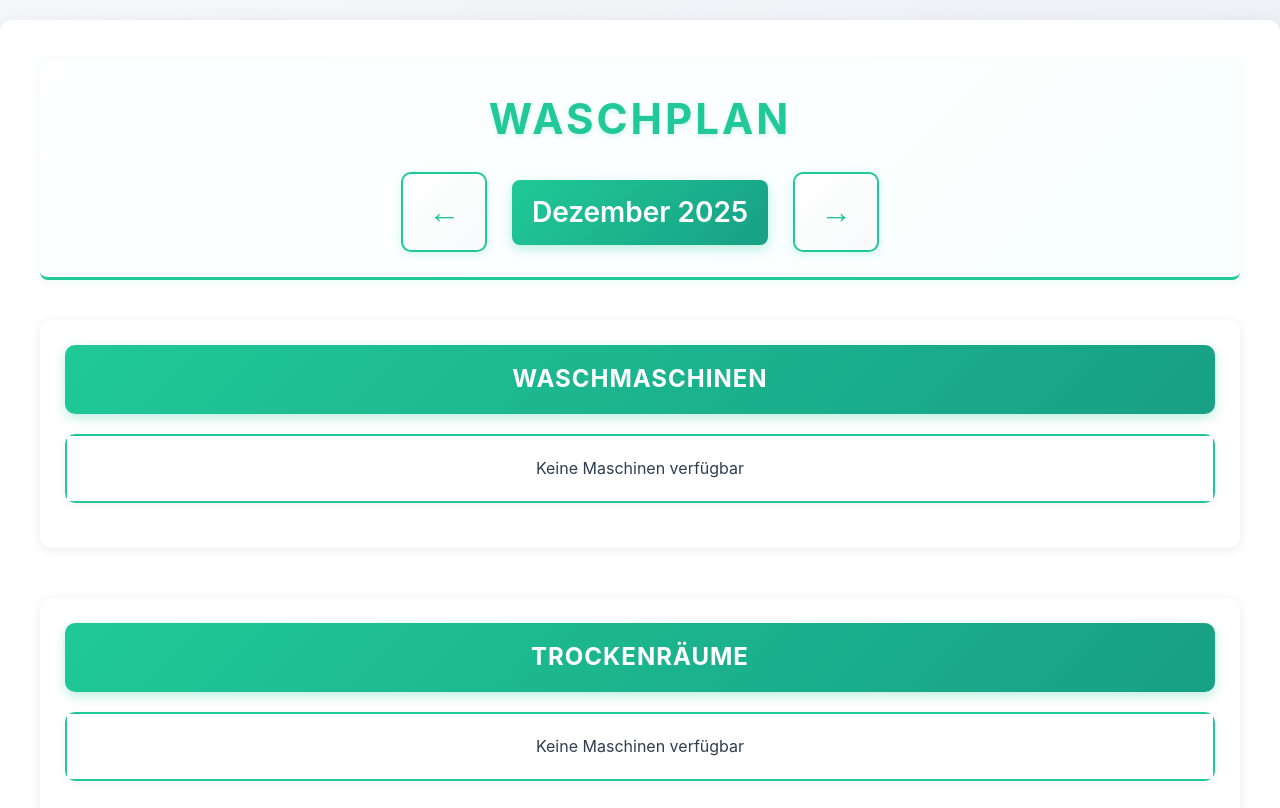
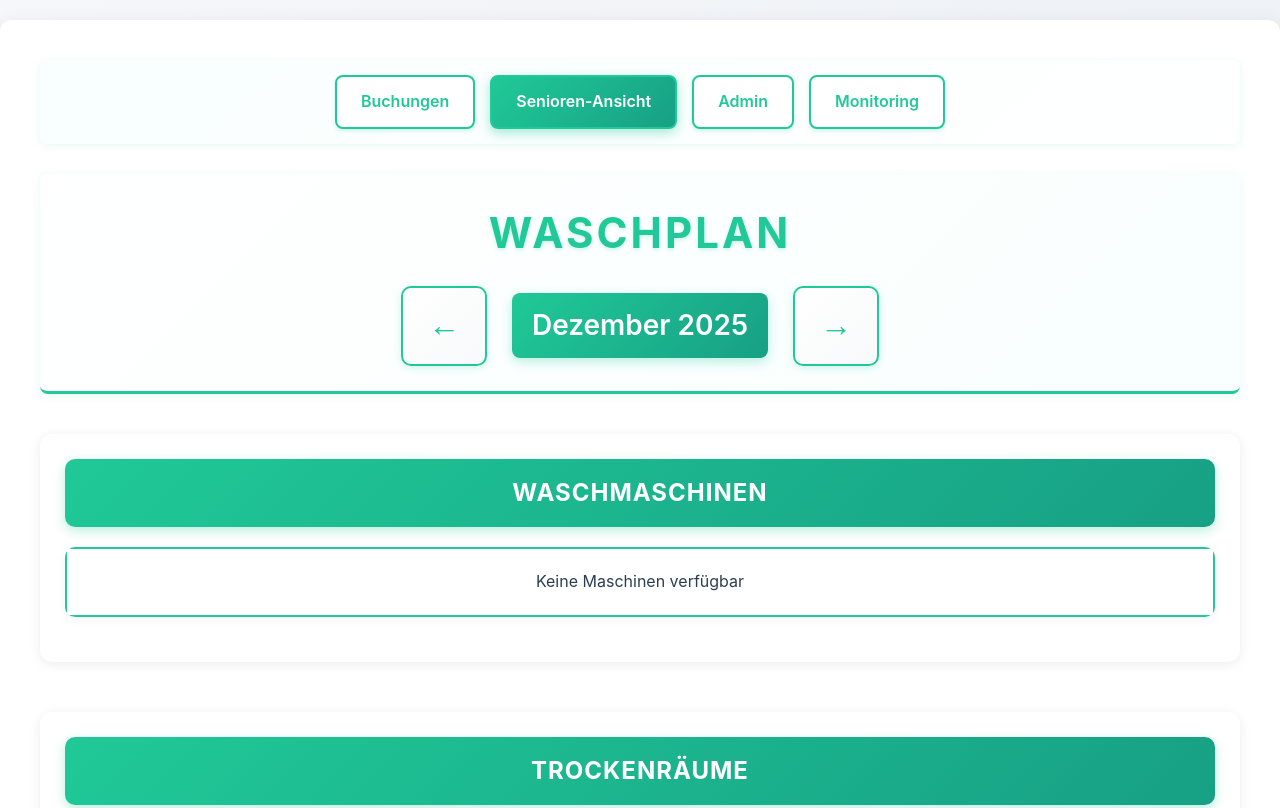
Before and after one commit to Torsten2025/WaschplanApp, a website: page public/senior.html in a window 1280 px wide. Shown: the top 808 px of the page. Drawn offline with Linux system fonts and the light colour scheme; no server answers.

Commit message:
FEATURE: Navigation zu allen Ansichten hinzugefuegt - Wechsel zwischen Buchungen, Senioren-Ansicht, Admin und Monitoring moeglich

```diff
--- a/public/css/senior.css
+++ b/public/css/senior.css
@@ -24,6 +24,44 @@ body {
     border-radius: 12px;
     margin-top: 20px;
     margin-bottom: 20px;
+}
+
+.senior-nav {
+    display: flex;
+    justify-content: center;
+    gap: 15px;
+    margin-bottom: 30px;
+    padding: 15px;
+    background: linear-gradient(135deg, #f8fffe 0%, #ffffff 100%);
+    border-radius: 8px;
+    box-shadow: 0 2px 8px rgba(32, 201, 151, 0.1);
+    flex-wrap: wrap;
+}
+
+.senior-nav-link {
+    padding: 12px 24px;
+    background: #ffffff;
+    color: #20C997;
+    text-decoration: none;
+    border: 2px solid #20C997;
+    border-radius: 8px;
+    font-weight: 600;
+    font-size: 16px;
+    transition: all 0.3s ease;
+    box-shadow: 0 2px 4px rgba(32, 201, 151, 0.2);
+}
+
+.senior-nav-link:hover {
+    background: linear-gradient(135deg, #20C997 0%, #17a085 100%);
+    color: #ffffff;
+    transform: translateY(-2px);
+    box-shadow: 0 4px 12px rgba(32, 201, 151, 0.4);
+}
+
+.senior-nav-link.active {
+    background: linear-gradient(135deg, #20C997 0%, #17a085 100%);
+    color: #ffffff;
+    box-shadow: 0 4px 12px rgba(32, 201, 151, 0.4);
 }
 
 .senior-header {
--- a/public/senior.html
+++ b/public/senior.html
@@ -12,6 +12,12 @@
 </head>
 <body>
     <div class="senior-container">
+        <nav class="senior-nav">
+            <a href="/" class="senior-nav-link">Buchungen</a>
+            <a href="/senior.html" class="senior-nav-link active">Senioren-Ansicht</a>
+            <a href="/admin.html" class="senior-nav-link">Admin</a>
+            <a href="/monitoring.html" class="senior-nav-link">Monitoring</a>
+        </nav>
         <header class="senior-header">
             <h1>WASCHPLAN</h1>
             <div class="month-selector">
```
Also changed, not shown: public/admin.html (+1 -0 lines), public/monitoring.html (+32 -0 lines).
